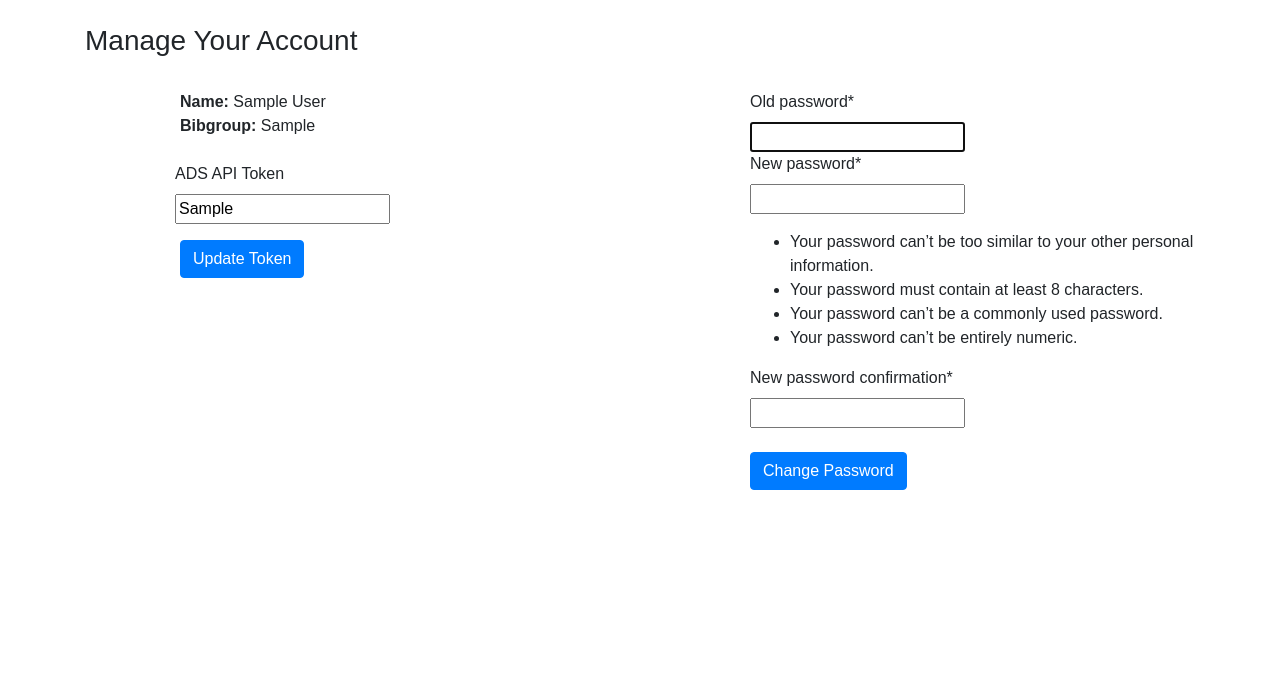
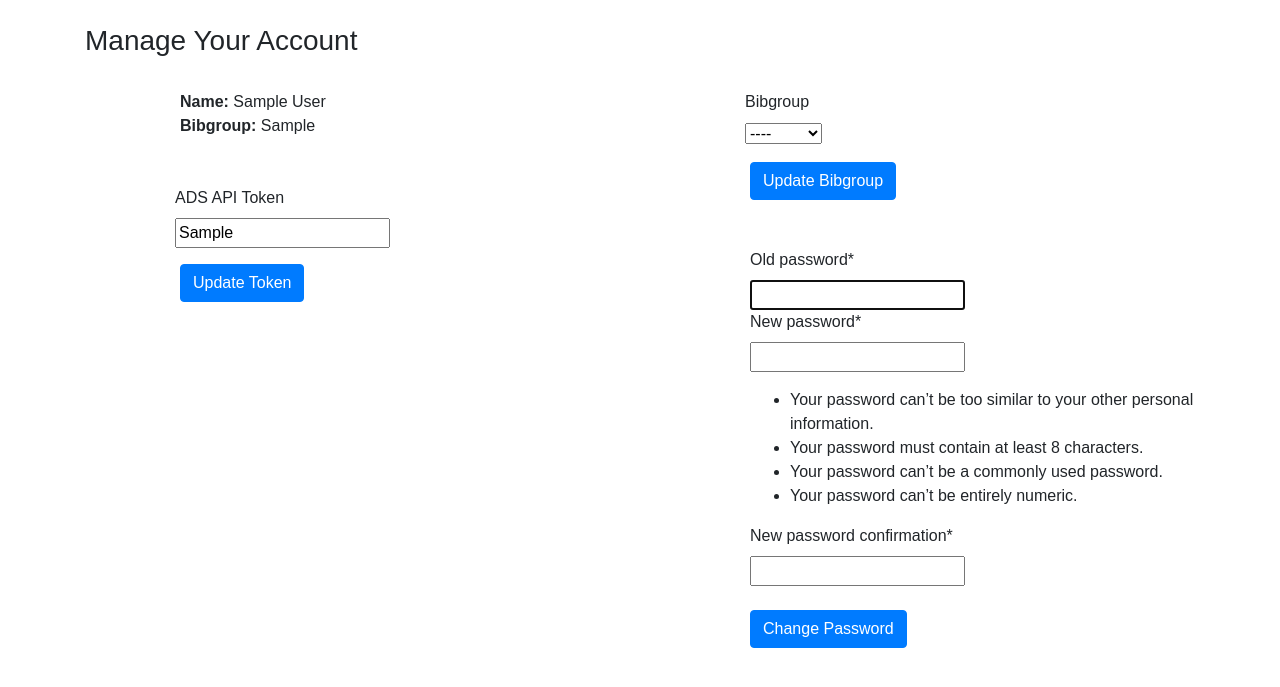
Before and after one commit to katieefrey/Bib_Search, a Django app: page /account in a window 1280 px wide. Shown: the part 56-743 px from the top of the page. Run offline with Django 3.2, Linux system fonts and the light colour scheme; a user stored in the database is signed in; tables that the repository leaves empty hold one stand-in row (values such as "Sample post"); parts of the project's set-up code (start-up, migrations or seed data) failed here and were passed over; some libraries are stand-ins or nearby versions.

Commit message:
finished user account updates

```diff
--- a/search/forms.py
+++ b/search/forms.py
@@ -5,6 +5,8 @@ from users.models import CustomUser, Bibgroup
 
 from django.forms.models import ModelForm
 from django.forms.widgets import CheckboxSelectMultiple
+
+from django.db.models.fields import BLANK_CHOICE_DASH
 
 
 from crispy_forms.helper import FormHelper
@@ -18,3 +20,21 @@ class DevkeyForm(forms.Form):
     class Meta:
         model = CustomUser
         fields = ('devkey',)
+
+
+class BibgroupForm(forms.Form):
+    inputBibgroup = forms.ModelChoiceField(empty_label='----', queryset=Bibgroup.objects.values_list("bibgroup", flat=True).distinct(), label="Bibgroup",required=False)
+    class Meta:
+        model = CustomUser
+        fields = ('bibgroup',)
+
+
+
+#forms.ChoiceField(choices=BLANK_CHOICE_DASH + list(Bibgroup.objects.values_list("bibgroup", flat=True)), label="Bibgroup", required=False)
+
+# class LocationChoiceField(forms.Form):
+
+#     locations = forms.ModelChoiceField(
+#         queryset=Bibgroup.objects.values_list("bibgroup", flat=True).distinct(),
+#         empty_label=None
+#     )
--- a/search/templates/search/account.html
+++ b/search/templates/search/account.html
@@ -29,16 +29,18 @@
                 </div>
                 {% endif %}
 
-                <strong>Name:</strong> {{user.first_name}} {{user.last_name}}
-                <br/>
-                <strong>Bibgroup:</strong> {{user.bibgroup}}
-                <br/><br/>
-
                 {% if update != "" %}
                 <div class="alert alert-success" role="alert">
                     {{update | safe}}
                 </div>
                 {% endif %}
+
+                <strong>Name:</strong> {{user.first_name}} {{user.last_name}}
+                <br/>
+                <strong>Bibgroup:</strong> {{user.bibgroup}}
+                <br/>
+
+                <br/><br/>
 
                 <form action="{% url 'account' %}" method="post">
                     {% csrf_token %}
@@ -52,6 +54,17 @@
 
             </div>
             <div class="col-5">
+                <form action="{% url 'account' %}" method="post">
+                    {% csrf_token %}
+                    <div class="form-row">
+                        <div class="form-group">
+                            {{ bibform | crispy }}
+                        </div>
+                    </div>
+                    <button type="submit" class="btn btn-primary">Update Bibgroup</button>
+                </form>
+                <br/><br/>
+
                 <form method="post">
                     {% csrf_token %}
                     {{ pwform | crispy }}
--- a/search/views.py
+++ b/search/views.py
@@ -7,7 +7,7 @@ from django.contrib.auth import update_session_auth_hash
 from django.contrib.auth.forms import PasswordChangeForm
 
 from users.models import Bibgroup, CustomUser
-from .forms import DevkeyForm
+from .forms import DevkeyForm, BibgroupForm
 
 import urllib.parse
 import requests
@@ -92,20 +92,34 @@ def account(request):
         }
 
     if request.method == 'POST':
-        devk = request.POST["inputDevKey"]
-        print(devk)
 
-        username.devkey = devk
-        username.save()
+        try:
+            devk = request.POST["inputDevKey"]
+            username.devkey = devk
+            username.save()
+            context["update"] = "API Token Updated!"
 
-        context["update"] = "API Token Updated!"
+        except:
+            pass
+
+        try:
+            bibg = request.POST["inputBibgroup"]
+            bibgid = Bibgroup.objects.get(bibgroup=bibg)
+            username.bibgroup = bibgid
+            username.save()
+            context["update"] = "Bibgroup updated!"
+
+        except:
+            pass
 
     context["user"] = username
 
     devform = DevkeyForm(initial={"inputDevKey": username.devkey})
+    bibform = BibgroupForm(initial={"inputBibgroup": username})
     pwform = PasswordChangeForm(request.user)
 
     context["devform"] = devform
+    context["bibform"] = bibform
     context["pwform"] = pwform
 
     return render(request, "search/account.html", context)
```
